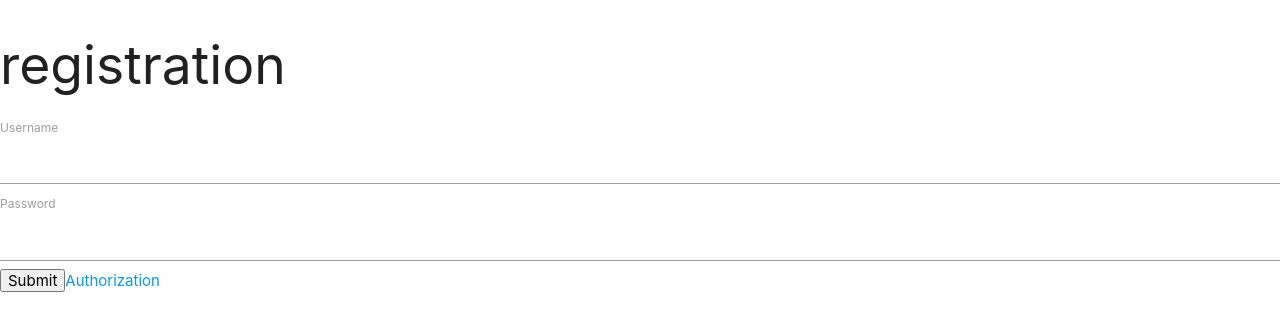
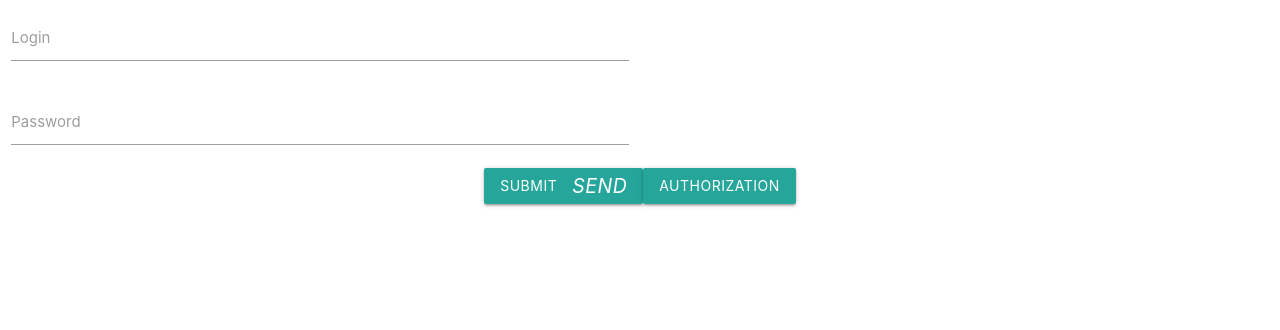
Before and after one commit to Paieadman/client, an Angular app: page /registration in a window 1280 px wide. Shown: the top 330 px of the page. Built offline with nearby package versions, Linux system fonts and the light colour scheme.

Commit message:
I begin to use css

```diff
--- a/package.json
+++ b/package.json
@@ -20,6 +20,7 @@
     "@angular/platform-browser-dynamic": "~7.2.0",
     "@angular/router": "~7.2.0",
     "core-js": "^2.5.4",
+    "materialize-css": "^1.0.0",
     "rxjs": "~6.3.3",
     "tslib": "^1.9.0",
     "zone.js": "~0.8.26"
--- a/src/app/add-order/add-order.component.html
+++ b/src/app/add-order/add-order.component.html
@@ -1,9 +1,39 @@
-<h2>Make a new order</h2>
-<ul>
-  <li *ngFor="let obj of menu">
-    <p> {{obj.id}}  {{obj.cost}}  {{obj.name}}
-      <button (click)="addDish(obj)">Add</button>
-    </p>
-  </li>
-</ul>
-<button (click)="endOrder()" routerLink='/orders'>Confirm</button>
+<!--<h2>Make a new order</h2>-->
+<!--<ul>-->
+  <!--<li *ngFor="let obj of menu">-->
+    <!--<p> {{obj.id}}  {{obj.cost}}  {{obj.name}}-->
+      <!--<button (click)="addDish(obj)">Add</button>-->
+    <!--</p>-->
+  <!--</li>-->
+<!--</ul>-->
+<!--<button (click)="endOrder()" routerLink='/orders'>Confirm</button>-->
+
+
+<nav>
+  <div class="nav-wrapper">
+    <a href="#" class="brand-logo">Logo</a>
+    <ul id="nav-mobile" class="right hide-on-med-and-down">
+      <li><a href="badges.html">Components</a></li>
+      <li><a href="collapsible.html">Logout</a></li>
+    </ul>
+  </div>
+</nav>
+
+  <div class="container">
+    <div class="row " >
+      <div class="col s3" *ngFor="let obj of menu">
+        <div class="card hoverable small">
+          <div class="card-image">
+            <img src="#"alt="">
+            <span class="card-title"></span>
+          </div>
+          <div class="card-content">
+            <p> hey </p>
+          </div>
+          <div class="card-action">
+            <a (click)="addDish(obj)">Add</a>
+          </div>
+        </div>
+      </div>
+    </div>
+  </div>
--- a/src/app/authorization/authorization.component.html
+++ b/src/app/authorization/authorization.component.html
@@ -1,17 +1,20 @@
-
-
-<h2>Login</h2>
-<form (submit)="tryLogin(login.value, pass.value)">
-  <div>
-    <label>Username</label>
-    <input type="text"  #login/>
-  </div>
-  <div>
-    <label>Password</label>
-    <input type="password" #pass/>
-  </div>
-  <div >
-    <button type="submit">Login</button>
-    <a routerLink='/registration'>Register</a>
-  </div>
-</form>
+<div class="row">
+  <form class="col s12" (submit)="tryLogin(login.value.toString(), pass.value.toString())">
+    <div class="row">
+      <div class="input-field col s6">
+        <input id="first_name" type="text" class="validate" #login>
+        <label for="first_name">Login</label>
+      </div>
+    </div>
+    <div class="row">
+      <div class="input-field col s6">
+        <input id="password" type="password" class="validate" #pass>
+        <label for="password">Password</label>
+      </div>
+    </div>
+    <button class="btn waves-effect waves-light" type="submit" name="action"  >Submit
+      <i class="material-icons right">send</i>
+    </button>
+    <a class="waves-effect waves-light btn" routerLink='/registration'>register</a>
+  </form>
+</div>
--- a/src/app/cur-ord/cur-ord.component.html
+++ b/src/app/cur-ord/cur-ord.component.html
@@ -1,11 +1,53 @@
-<div>
-  <h3>Current orders are:</h3>
+<!--<div>-->
+  <!--<h3>Current orders are:</h3>-->
+  <!--<ul>-->
+    <!--<li *ngFor="let obj of orders">-->
+      <!--<p> {{obj.id}}  {{obj.userid}}  {{obj.dateorder}} {{obj.dishes}} <button (click)="remove(obj.id)"></button><button (click)="update((obj.id))"></button>-->
+      <!--</p>-->
+    <!--</li>-->
+  <!--</ul>-->
+<!--</div>-->
+
+<!--<a class="btn-floating btn-large waves-effect waves-light red" routerLink='/addOrder'><i class="material-icons">add</i></a>-->
+
+<nav>
+  <div class="nav-wrapper">
+    <a href="#" class="brand-logo">Logo</a>
+    <ul id="nav-mobile" class="right hide-on-med-and-down">
+      <li><a href="badges.html">Components</a></li>
+      <li><a href="collapsible.html">Logout</a></li>
+    </ul>
+  </div>
+</nav>
+
+
+<table class=" highlight responsive-table centered">
+  <thead>
+  <tr>
+    <th>Order id</th>
+    <th>User</th>
+    <th>Dishes id</th>
+  </tr>
+  </thead>
+
+
+  <tbody>
+  <tr *ngFor="let obj of orders">
+    <td>{{obj.id}}</td>
+    <td>{{obj.userid}}</td>
+    <td>{{obj.dishes}}</td>
+  </tr>
+  </tbody>
+</table>
+
+<div class="fixed-action-btn">
+  <a class="btn-floating btn-large red waves-effect waves-light" routerLink='/addOrder'>
+    <i class="large material-icons">+</i>
+  </a>
   <ul>
-    <li *ngFor="let obj of orders">
-      <p> {{obj.id}}  {{obj.userid}}  {{obj.dateorder}} {{obj.dishes}} <button (click)="remove(obj.id)"></button><button (click)="update((obj.id))"></button>
-      </p>
-    </li>
+    <li><a class="btn-floating red"><i class="material-icons">insert_chart</i></a></li>
+    <li><a class="btn-floating yellow darken-1"><i class="material-icons">format_quote</i></a></li>
+    <li><a class="btn-floating green"><i class="material-icons">publish</i></a></li>
+    <li><a class="btn-floating blue"><i class="material-icons">attach_file</i></a></li>
   </ul>
 </div>
-
-<a class="btn-floating btn-large waves-effect waves-light red" routerLink='/addOrder'><i class="material-icons">add</i></a>
--- a/src/app/cur-ord/cur-ord.component.ts
+++ b/src/app/cur-ord/cur-ord.component.ts
@@ -22,11 +22,14 @@ export class CurOrdComponent implements OnInit {
       this.orders = resp;
       this.orders.forEach(function call(value) {
         console.log(value);
-      })
-    });
+      } ) } );
   }
   remove(num: number) {
     this.http.get('http://localhost:8080/orders/{num}/remove').subscribe(n => console.log(n));
   }
+  update(obj: Order, value: string, pos: string) {
+
+    this.http.get('http://localhost:8080/orders/{}/update').subscribe(n => console.log(n));
+  }
 
 }
--- a/src/app/registration/registration.component.css
+++ b/src/app/registration/registration.component.css
@@ -0,0 +1,16 @@
+.row{
+  text-align: center;
+  margin: 0 auto;
+}
+.validate{
+  text-align: center;
+  margin: 0 auto;
+}
+.col s12{
+  text-align: center;
+  margin: 0 auto;
+}
+.input-field col s6{
+  text-align: center;
+  margin: 0 auto;
+}
--- a/src/app/registration/registration.component.html
+++ b/src/app/registration/registration.component.html
@@ -1,15 +1,20 @@
-<h2>registration</h2>
-<form (submit)="tryRegistration(login.value, pass.value)">
-  <div>
-    <label>Username</label>
-    <input type="text" #login/>
-  </div>
-  <div>
-    <label>Password</label>
-    <input type="password" #pass/>
-  </div>
-  <div>
-    <button type="submit">Submit</button>
-    <a routerLink="/">Authorization</a>
-  </div>
-</form>
+<div class="row">
+  <form class="col s12" (submit)="tryRegistration(login.value, pass.value)">
+    <div class="row">
+      <div class="input-field col s6">
+        <input id="first_name" type="text" class="validate">
+        <label for="first_name">Login</label>
+      </div>
+    </div>
+    <div class="row">
+      <div class="input-field col s6">
+        <input id="password" type="password" class="validate">
+        <label for="password">Password</label>
+      </div>
+    </div>
+    <button class="btn waves-effect waves-light" type="submit" name="action">Submit
+      <i class="material-icons right">send</i>
+    </button>
+    <a class="waves-effect waves-light btn" routerLink="/">authorization</a>
+  </form>
+</div>
```
Also changed, not shown: 1 other file (tests, documents, lock files or other folders).
